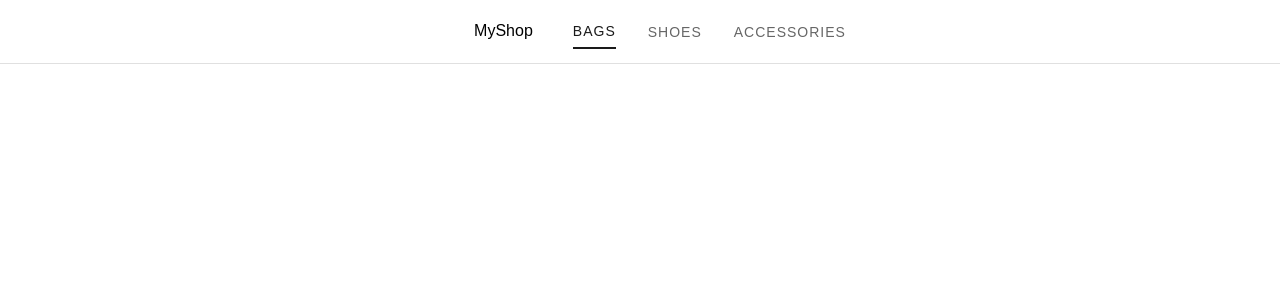
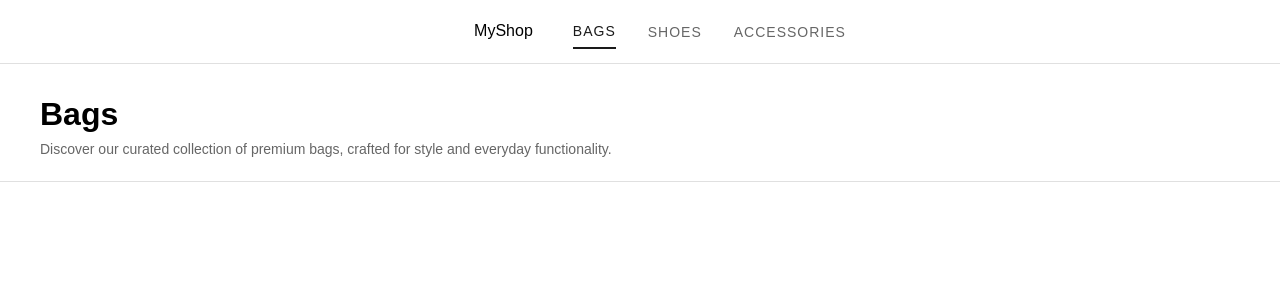
Before and after one commit to qnchoyy/E-commerce-task, a React (Vite) app: page / in a window 1280 px wide. Shown: the top 300 px of the page. Built offline with nearby package versions, Linux system fonts and the light colour scheme.

Commit message:
feat: add CategoryBanner component

```diff
--- a/src/App.tsx
+++ b/src/App.tsx
@@ -1,8 +1,12 @@
 import { useState } from "react";
 import Header from "./components/Header/Header";
+import CategoryBanner from "./components/CategoryBanner/CategoryBanner";
+import { categories } from "./data/products";
 
 function App() {
   const [activeCategory, setActiveCategory] = useState("bags");
+
+  const currentCategory = categories.find((c) => c.id === activeCategory)!;
 
   return (
     <>
@@ -10,6 +14,10 @@ function App() {
         activeCategory={activeCategory}
         onCategoryChange={setActiveCategory}
       />
+      <CategoryBanner
+        name={currentCategory.name}
+        description={currentCategory.description}
+      />
     </>
   );
 }
--- /dev/null
+++ b/src/components/CategoryBanner/CategoryBanner.module.css
@@ -0,0 +1,15 @@
+.banner {
+  padding: 32px 40px 24px;
+  border-bottom: 1px solid #e0e0e0;
+}
+
+.name {
+  font-size: 32px;
+  font-weight: 700;
+  margin-bottom: 8px;
+}
+
+.description {
+  font-size: 14px;
+  color: #666;
+}
--- /dev/null
+++ b/src/components/CategoryBanner/CategoryBanner.tsx
@@ -0,0 +1,17 @@
+import styles from "./CategoryBanner.module.css";
+
+interface CategoryBannerProps {
+  name: string;
+  description: string;
+}
+
+const CategoryBanner = ({ name, description }: CategoryBannerProps) => {
+  return (
+    <div className={styles.banner}>
+      <h1 className={styles.name}>{name}</h1>
+      <p className={styles.description}>{description}</p>
+    </div>
+  );
+};
+
+export default CategoryBanner;
```
